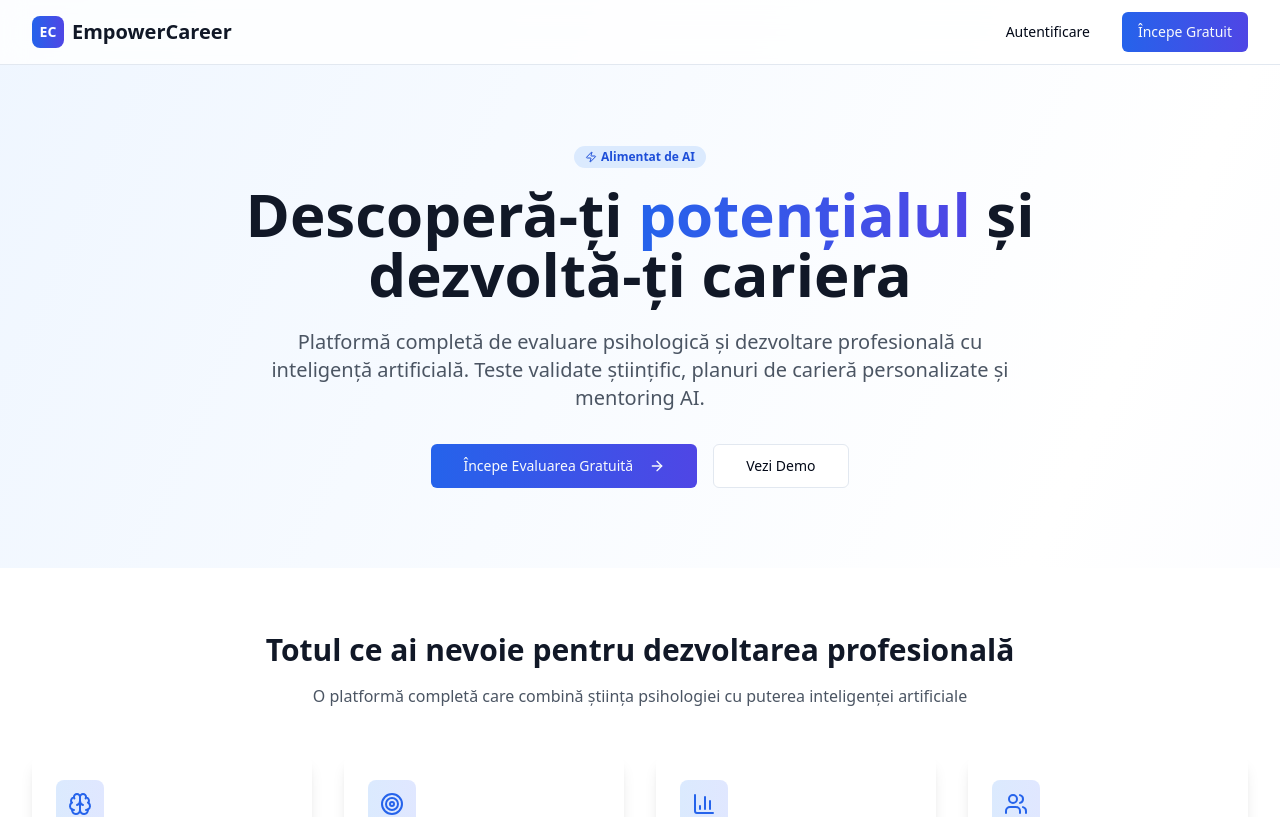
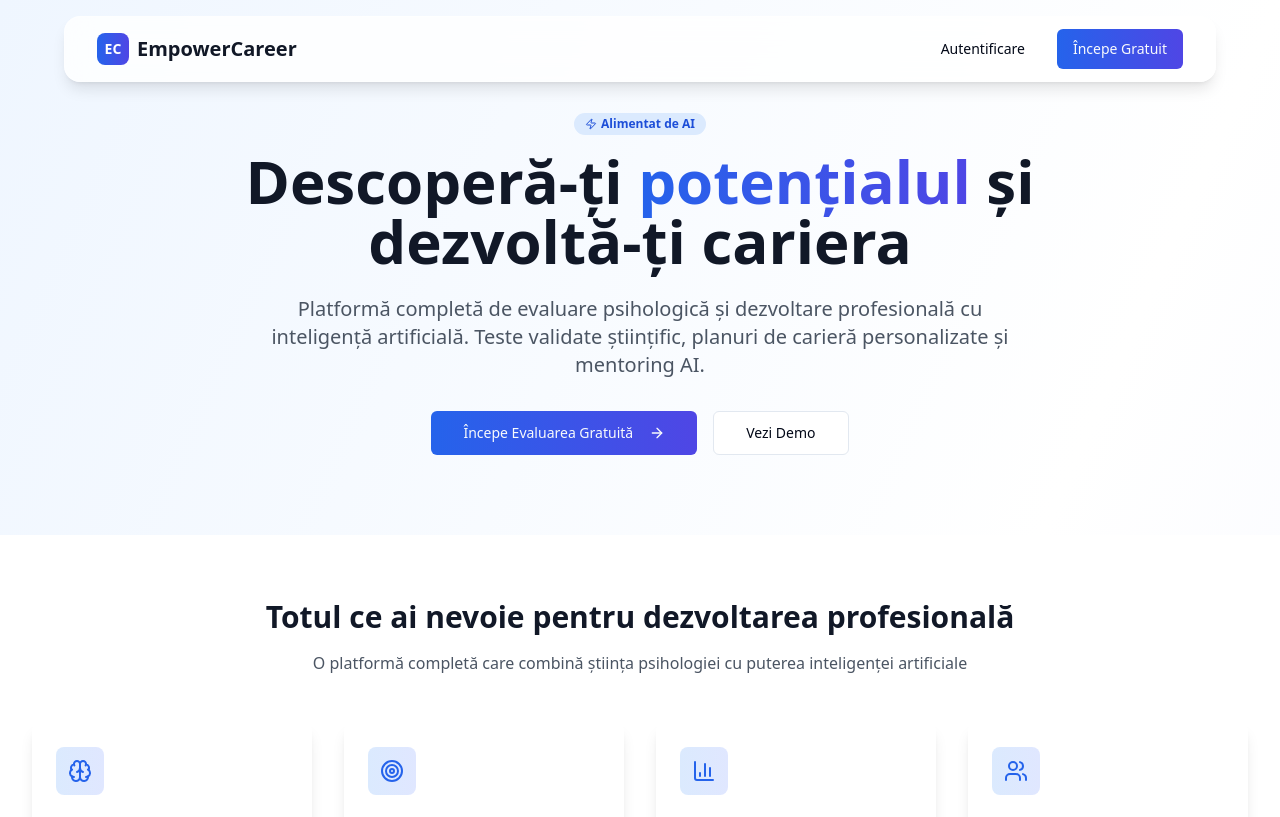
Before and after one commit to automatorro/nextwise, a React (Vite) app: page / in a window 1280 px wide. Shown: the top 817 px of the page. Built offline with nearby package versions, Linux system fonts and the light colour scheme.

Commit message:
Fix: Homepage design issues
Restored the homepage design, addressing layout and styling inconsistencies.

```diff
--- a/src/pages/Index.tsx
+++ b/src/pages/Index.tsx
@@ -1,4 +1,3 @@
-
 import React from 'react';
 import { Link } from 'react-router-dom';
 import { Button } from '@/components/ui/button';
@@ -95,8 +94,9 @@ const Index = () => {
   return (
     <div className="min-h-screen bg-gradient-to-br from-blue-50 via-white to-indigo-50">
       {/* Navigation */}
-      <nav className="bg-white/80 backdrop-blur-md border-b sticky top-0 z-50">
-        <div className="max-w-7xl mx-auto px-4 sm:px-6 lg:px-8">
+      <nav className="fixed top-4 left-1/2 transform -translate-x-1/2 z-50 w-[95%] max-w-6xl">
+        <div className="bg-white/80 backdrop-blur-md shadow-lg border border-white/30 rounded-2xl">
+          <div className="px-6 lg:px-8">
             <div className="flex justify-between h-16">
               <div className="flex items-center space-x-2">
                 <div className="w-8 h-8 bg-gradient-to-r from-blue-600 to-indigo-600 rounded-lg flex items-center justify-center">
@@ -106,7 +106,7 @@ const Index = () => {
               </div>
               <div className="flex items-center space-x-4">
                 <Link to="/auth">
-                <Button variant="ghost">Autentificare</Button>
+                  <Button variant="ghost" className="hover:bg-white/60 transition-colors">Autentificare</Button>
                 </Link>
                 <Link to="/auth">
                   <Button className="bg-gradient-to-r from-blue-600 to-indigo-600 hover:from-blue-700 hover:to-indigo-700">
@@ -116,10 +116,11 @@ const Index = () => {
               </div>
             </div>
           </div>
+        </div>
       </nav>
 
       {/* Hero Section */}
-      <section className="py-20 px-4 sm:px-6 lg:px-8">
+      <section className="py-20 px-4 sm:px-6 lg:px-8 pt-28">
         <div className="max-w-7xl mx-auto text-center">
           <Badge className="mb-4 bg-blue-100 text-blue-700 hover:bg-blue-200">
             <Zap className="w-3 h-3 mr-1" />
```
Lines whose indentation alone changed are shown as unchanged.
